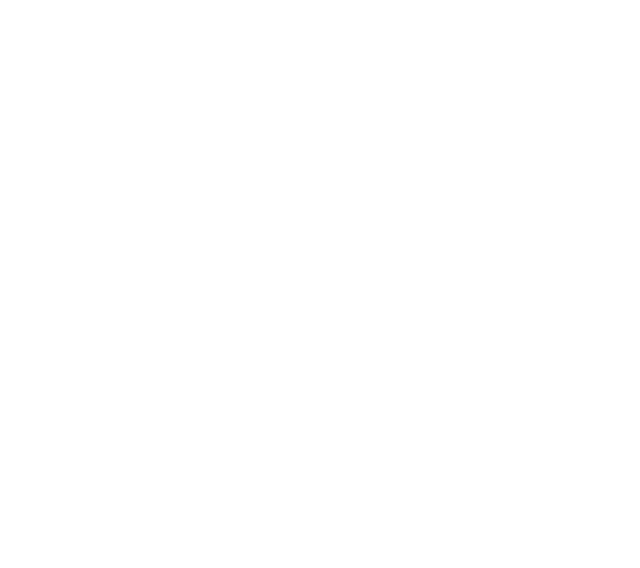
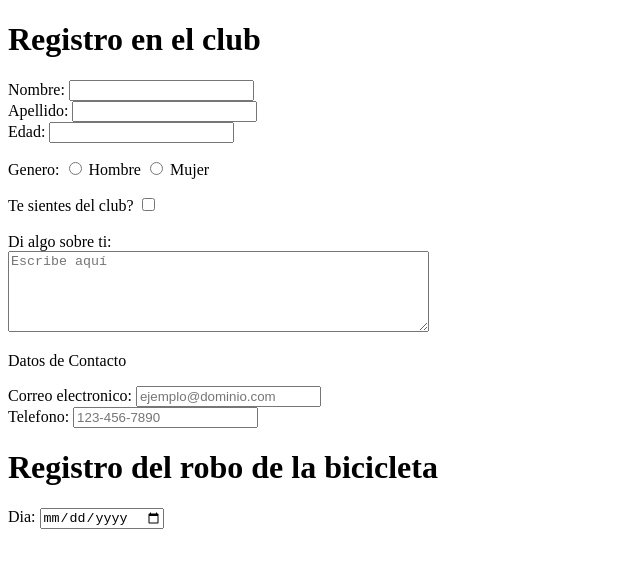
Before and after one commit to Markel-Fernandez-de-Labastida/PracticaFormulario, a plain HTML site: page index.html in a window 1280 px wide. Shown: the whole page, without its empty margins (0-640 px from the left). Drawn offline with Linux system fonts and the light colour scheme.

Commit message:
Formulario1 completado. Falta el formulario2

```diff
--- a/index.html
+++ b/index.html
@@ -5,6 +5,48 @@
 </head>
 <body>
 
+    <form action="" method="post" target="_blank" name="registro_en_el_club" accept-charset="UTF-8">
+        <h1>Registro en el club</h1>
+        <label for="nombre">Nombre: </label>
+        <input type="text" id="nombre" name="nombre">
+        <br>
+        <label for="apellido">Apellido: </label>
+        <input type="text" id="apellido" name="apellido">
+        <br>
+        <label for="edad">Edad: </label>
+        <input type="number" id="edad" name="edad">
+        <br>
+        <p>
+            Genero:
+            <input type="radio" id="hombre" name="hombre" value="hombre">
+            <label for="hombre">Hombre</label>
+            <input type="radio" id="mujer" name="mujer" value="mujer">
+            <label for="mujer">Mujer</label>
+        </p>
+        <label for="perteneciaClub">Te sientes del club? </label>
+        <input type="checkbox" id="perteneciaClub" name="perteneciaClub" value="si">
+        <br>
+        <br>
+        <label for="comentario">Di algo sobre ti: </label><br>
+        <textarea name="comentario" id="comentario" rows="5" cols="50" placeholder="Escribe aquí"></textarea>
+
+        <p>Datos de Contacto</p>
+
+        <label for="correo">Correo electronico: </label>
+        <input type="email" id="correo" name="correo" placeholder="ejemplo@dominio.com">
+        <br>
+        <label for="telefono">Telefono: </label>
+        <input type="tel" id="telefono" name="telefono" placeholder="123-456-7890">
+
+    </form>
+
+    <form action="" method="post" target="_blank" name="registro_del_robo_de_la_bicicleta" accept-charset="UTF-8">
+        <h1>Registro del robo de la bicicleta</h1>
+        <label for="dia">Dia: </label>
+        <input type="date" id="dia" name="dia">
+
+    </form>
+
 </body>
 
 </html>
```
